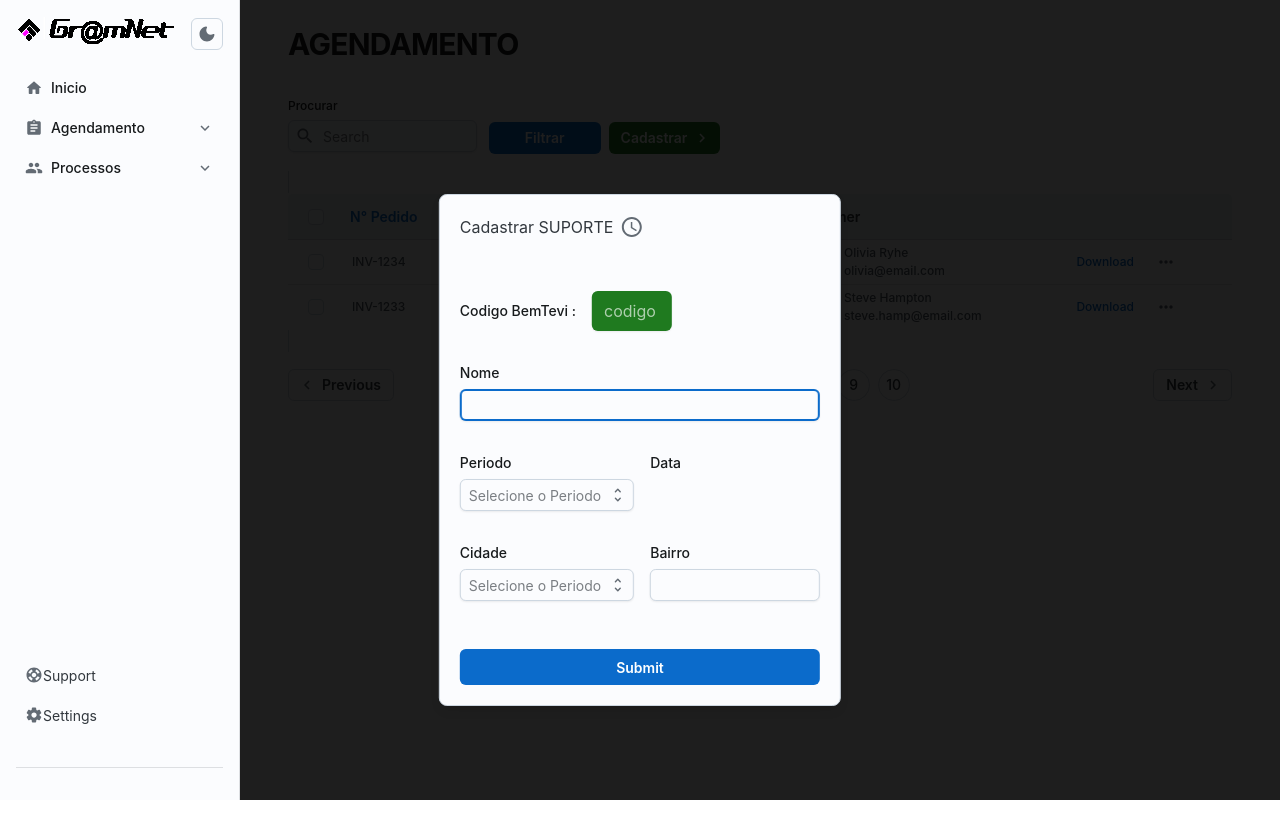
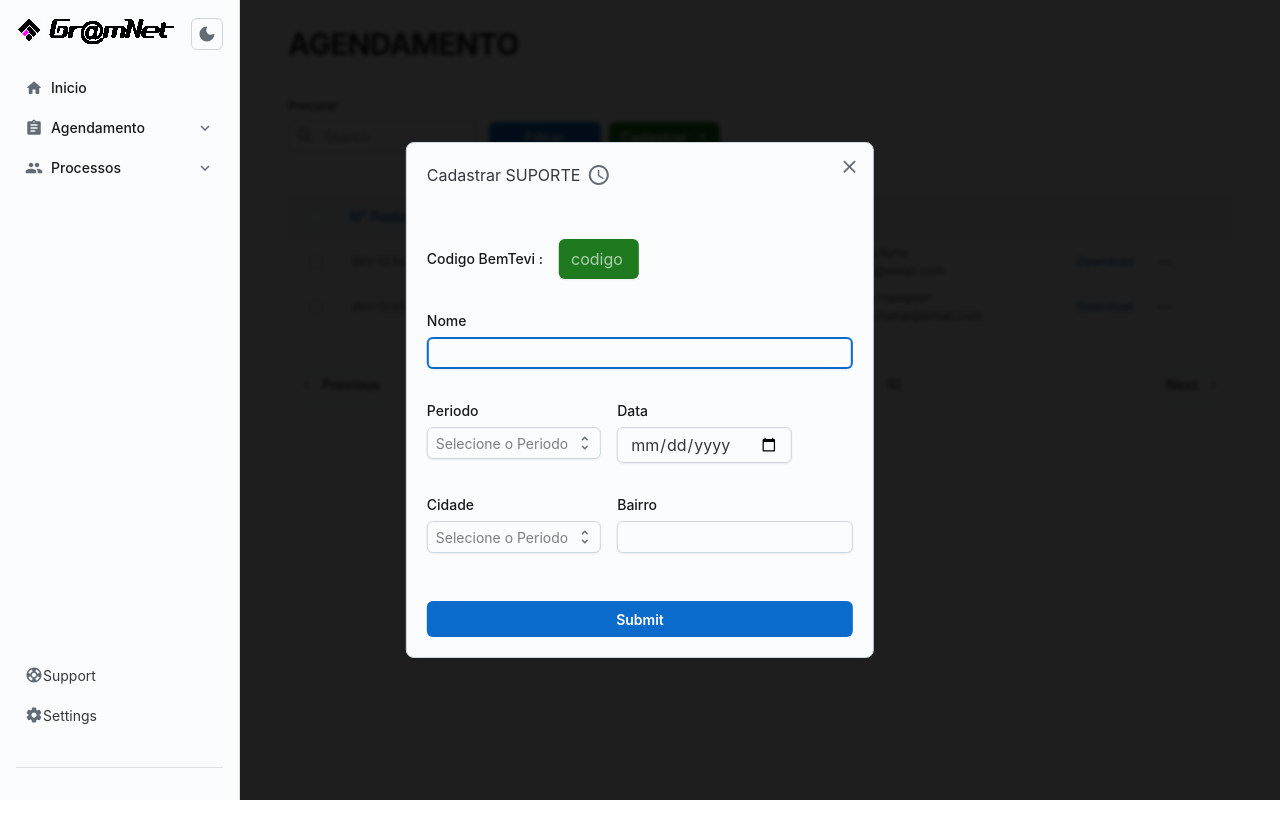
Before and after one commit to snortexware/LS2, a React (Create React App) app: page /inicio in a window 1280 px wide. Both pictures are taken after a click on the button "Cadastrar". Shown: the top 838 px of the page. After the commit the page ends 800 px from the top, so only its background shows below. Built offline with nearby package versions, Linux system fonts and the light colour scheme.

Commit message:
Atualização
Alteração no modal e backdrop

```diff
--- a/src/components/modal.jsx
+++ b/src/components/modal.jsx
@@ -1,8 +1,12 @@
-import {motion, AnimatePresence as AnimationPresence} from "framer-motion"
-import Backdrop from "./backdrop"
+import {
+  motion,
+  AnimatePresence as AnimationPresence,
+  Drag,
+} from "framer-motion";
+import Backdrop from "./backdrop";
 
-import Table from '@mui/joy/Table';
-import Textarea from '@mui/joy/Textarea';
+import Table from "@mui/joy/Table";
+import Textarea from "@mui/joy/Textarea";
 import * as React from "react";
 import FormLabel from "@mui/joy/FormLabel";
 import Input from "@mui/joy/Input";
@@ -12,55 +16,53 @@ import DialogTitle from "@mui/joy/DialogTitle";
 import DialogContent from "@mui/joy/DialogContent";
 import Stack from "@mui/joy/Stack";
 
+import { FormControl, Button, Box, Typography, ModalClose } from "@mui/joy";
 
-import { FormControl, Button, Box, Typography } from "@mui/joy";
+import ScheduleIcon from "@mui/icons-material/Schedule";
 
-import ScheduleIcon from '@mui/icons-material/Schedule';
-
-
-import TextField from '@mui/joy/TextField'
+import TextField from "@mui/joy/TextField";
 
 import Select from "@mui/joy/Select";
 import Option from "@mui/joy/Option";
 import { Dialog } from "@mui/material";
+import { DragHandleOutlined } from "@mui/icons-material";
 
-
-const BasicModalDialog = ({handleClose, text}) => {
-
+const BasicModalDialog = ({ handleClose, text }) => {
   const DISTANCE = 100;
 
   const TRANSITION_ENTER = {
     duration: 0.64,
-      ease: [0.43, 0.13, 0.23, 0.96]
+    ease: [0.43, 0.13, 0.23, 0.96],
   };
 
   const TRANSITION_EXIT = {
     duration: 0.48,
-      ease: [0.43, 0.13, 0.23, 0.96]
+    ease: [0.43, 0.13, 0.23, 0.96],
   };
+
+
+
+const today = new Date().toISOString().split('T')[0];
   return (
+    <Backdrop onClick={handleClose}>
       <AnimationPresence>
-        <Backdrop onClick={handleClose}>
         <motion.div
           onClick={(e) => e.stopPropagation()}
           initial={{ opacity: 0, y: 50 }}
-         animate={{ opacity: 1, y: 50 }}
-         exit={{ opacity: 0, y: 50 }}
-         transition={{ duration: 0.4, ease: "easeInOut" }}
+          animate={{ opacity: 1, y: 0 }}
+          exit={{ opacity: 0, y: 0 }}
+          transition={{ duration: 0.2, ease: "easeInOut" }}
         >
-                <Stack spacing={2} sx={{ minWidth: 400 }}>
+          <Stack spacing={2} sx={{ minWidth: 500 }}>
             <ModalDialog>
+              <ModalClose onClick={handleClose} />
+              <Typography endDecorator={<ScheduleIcon></ScheduleIcon>}>
+                Cadastrar SUPORTE
+              </Typography>
 
-              <Typography  endDecorator={<ScheduleIcon></ScheduleIcon>}>Cadastrar SUPORTE</Typography>
-
-                <form
-
-
-                >
-                  <Stack spacing={4} sx={{mt: 5}}>
-                    <Stack direction="row" spacing={2} sx={{height: 40}}>
-
-
+              <form>
+                <Stack spacing={4} sx={{ mt: 5 }}>
+                  <Stack direction="row" spacing={2} sx={{ height: 40 }}>
                     <FormLabel>Codigo BemTevi :</FormLabel>
                     <Input
                       color="success"
@@ -69,7 +71,8 @@ const BasicModalDialog = ({handleClose, text}) => {
                       placeholder="codigo"
                       sx={{
                         width: 80,
-                      "& input::-webkit-inner-spin-button, & input::-webkit-outer-spin-button": {
+                        "& input::-webkit-inner-spin-button, & input::-webkit-outer-spin-button":
+                          {
                             WebkitAppearance: "none",
                             margin: 0,
                           },
@@ -78,7 +81,6 @@ const BasicModalDialog = ({handleClose, text}) => {
                           appearance: "textfield", // Remove as setas em outros navegadores
                         },
                       }}
-
                     />
                   </Stack>
                   <FormControl>
@@ -90,7 +92,7 @@ const BasicModalDialog = ({handleClose, text}) => {
                     <FormControl>
                       <FormLabel>Periodo</FormLabel>
                       <Select
-                        sx={{minWidth: 150}}
+                        sx={{ minWidth: 170 }}
                         size="sm"
                         placeholder="Selecione o Periodo"
                         slotProps={{ button: { sx: { whiteSpace: "nowrap" } } }}
@@ -102,9 +104,13 @@ const BasicModalDialog = ({handleClose, text}) => {
                     </FormControl>
                     <FormControl>
                       <FormLabel>Data</FormLabel>
+                      <Input sx={{ minWidth: 175 }} required type="date" slotProps={{
+          input: {
+            min: today,
+            max: '2100-12-31',
 
-
-
+          },
+        }}></Input>
                     </FormControl>
                   </Stack>
 
@@ -112,7 +118,7 @@ const BasicModalDialog = ({handleClose, text}) => {
                     <FormControl>
                       <FormLabel>Cidade</FormLabel>
                       <Select
-                        sx={{mb: 3, minWidth: 150}}
+                        sx={{ mb: 3, minWidth: 170 }}
                         size="sm"
                         placeholder="Selecione o Periodo"
                         slotProps={{ button: { sx: { whiteSpace: "nowrap" } } }}
@@ -125,21 +131,19 @@ const BasicModalDialog = ({handleClose, text}) => {
                     </FormControl>
                     <FormControl>
                       <FormLabel>Bairro</FormLabel>
-                        <Input size="sm" sx={{width: 170}}required />
+                      <Input size="sm" sx={{ minWidth: 160 }} required />
                     </FormControl>
                   </Stack>
                 </Stack>
-                  <Stack sx={{mt: 3}}>
+                <Stack sx={{ mt: 3 }}>
                   <Button type="submit">Submit</Button>
                 </Stack>
               </form>
-
             </ModalDialog>
           </Stack>
         </motion.div>
-
+      </AnimationPresence>
     </Backdrop>
-        </AnimationPresence>
-    )
-}
-export default BasicModalDialog
+  );
+};
+export default BasicModalDialog;
--- a/src/index.css
+++ b/src/index.css
@@ -15,11 +15,14 @@ code {
   height: 100%;
 }
 .backdrop{
-  position: absolute;
+  position: fixed;
   top: 0;
   left: 0;
+  bottom: 0;
+  right: 0;
   height: 100%;
   width: 100%;
+  backdrop-filter: blur(2px);
   background: #000000e1;
   display: flex;
   justify-items: center;
```
Lines whose indentation alone changed are shown as unchanged.
